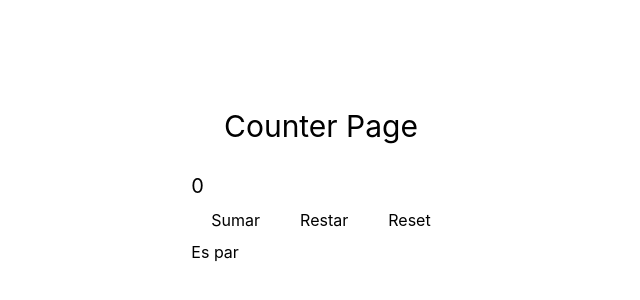
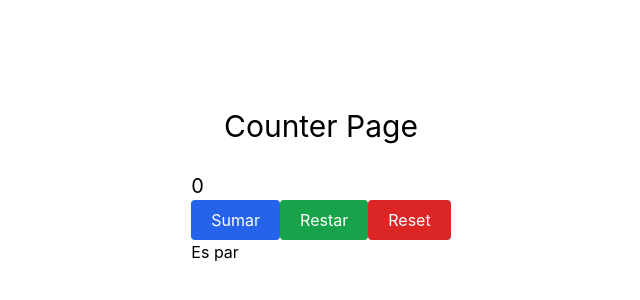
Before and after one commit to oelearning/fullstackopen-1c, a React (Vite) app in the folder 1c/: page /counter in a window 1280 px wide. Shown: the part 214-514 px from the top of the page, without its empty margins (319-959 px from the left). Built offline with nearby package versions, Linux system fonts and the light colour scheme.

Commit message:
fix button component bugs

```diff
--- a/1c/src/components/Counter.jsx
+++ b/1c/src/components/Counter.jsx
@@ -20,17 +20,20 @@ export const Counter = () => {
       <Button
         text='Sumar'
         onclick={() => handleClick(1)}
-        color='bg-blue-600'
+        bgcolor='bg-blue-600'
+        textcolor='text-white'
       />
       <Button
         text='Restar'
         onclick={() => handleClick(-1)}
-        color='bg-green-600'
+        bgcolor='bg-green-600'
+        textcolor='text-white'
       />
       <Button
         text='Reset'
         onclick={() => handleClick(0)}
-        color='bg-red-600'
+        bgcolor='bg-red-600'
+        textcolor='text-white'
       />
       <h2>{isEven ? 'Es par' : 'Es impar'}</h2>
     </div>
```
